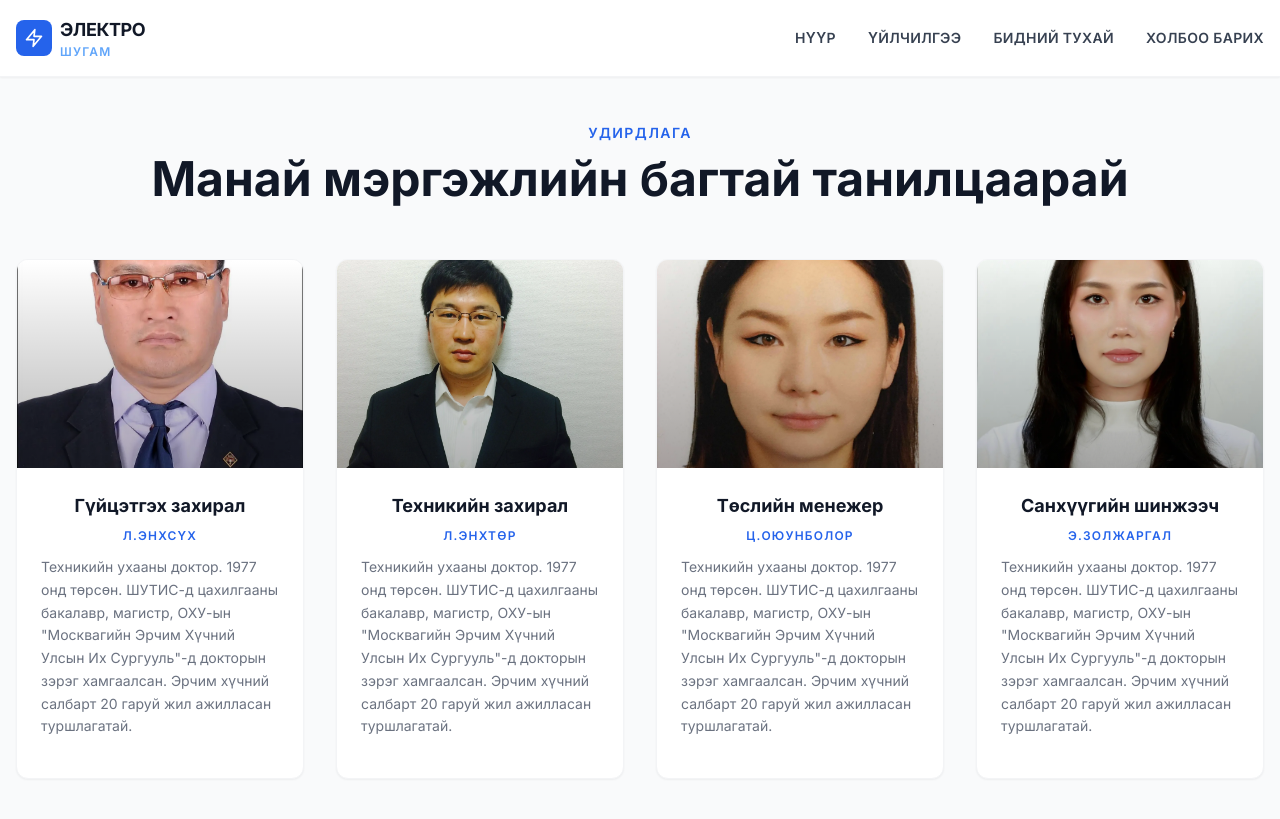
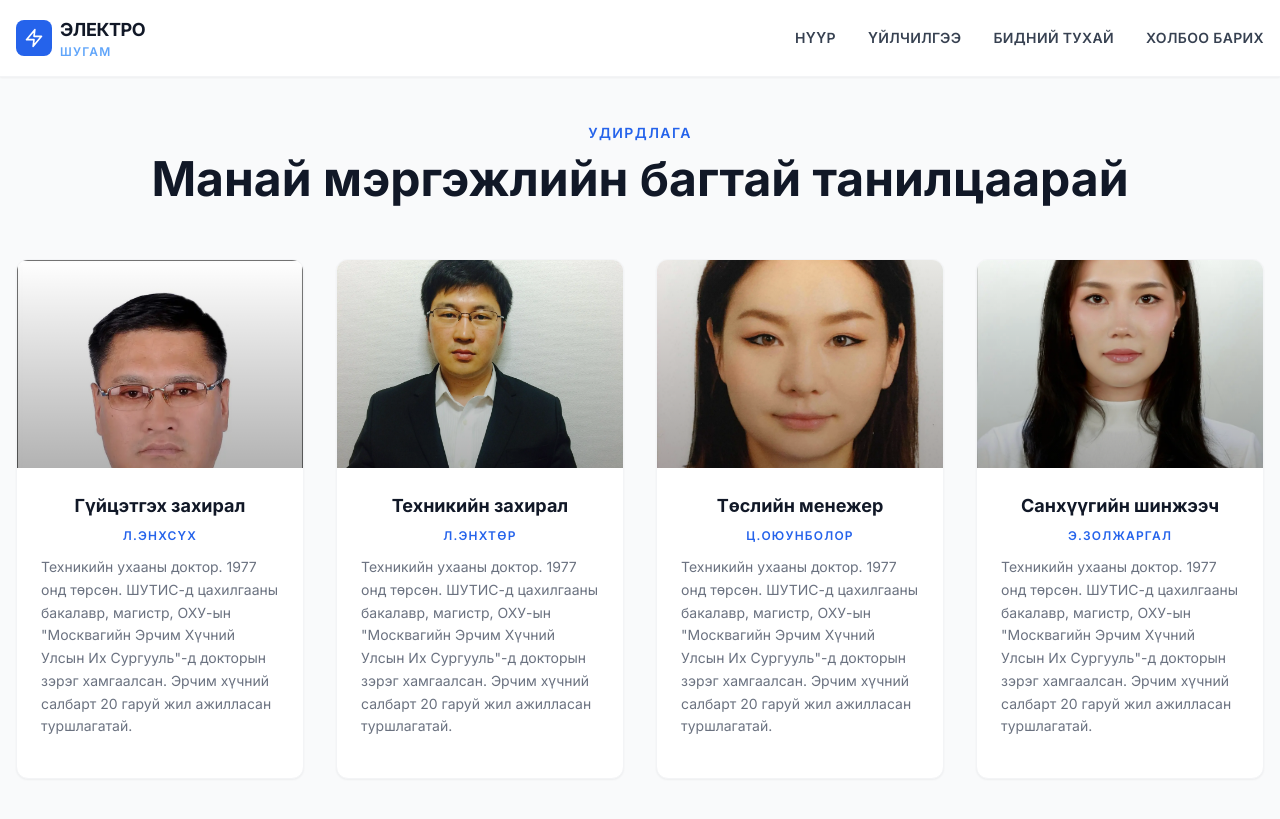
Before and after one commit to electroshugam/electroshugam_web_new, a Jekyll site: the page built from index.html, in a window 1280 px wide and 900 px high, scrolled down 3228 px. Shown: the top 819 px of the window. Built offline with Jekyll 4.4.1, drawn with Linux system fonts in a browser that asks for light colours; nearby versions of some CDN libraries.

Commit message:
fig update

```diff
--- a/index.html
+++ b/index.html
@@ -215,7 +215,7 @@
       <!-- Service 1 -->
       <div class="service-card group bg-white rounded-xl overflow-hidden shadow-sm hover:shadow-xl transition-all duration-300 border border-gray-100 hover:border-blue-100">
         <div class="relative h-52 overflow-hidden">
-          <img src="{{ '/media/enkhsukh.webp' | relative_url }}" alt="Гүйцэтгэх захирал" class="service-image w-full h-full object-cover">
+          <img src="{{ '/media/enkhsukh.webp' | relative_url }}" alt="Гүйцэтгэх захирал" class="service-image w-full h-full object-cover object-top">
           <div class="absolute inset-0 bg-gradient-to-t from-black/30 to-transparent"></div>
         </div>
         <div class="p-6">
```
